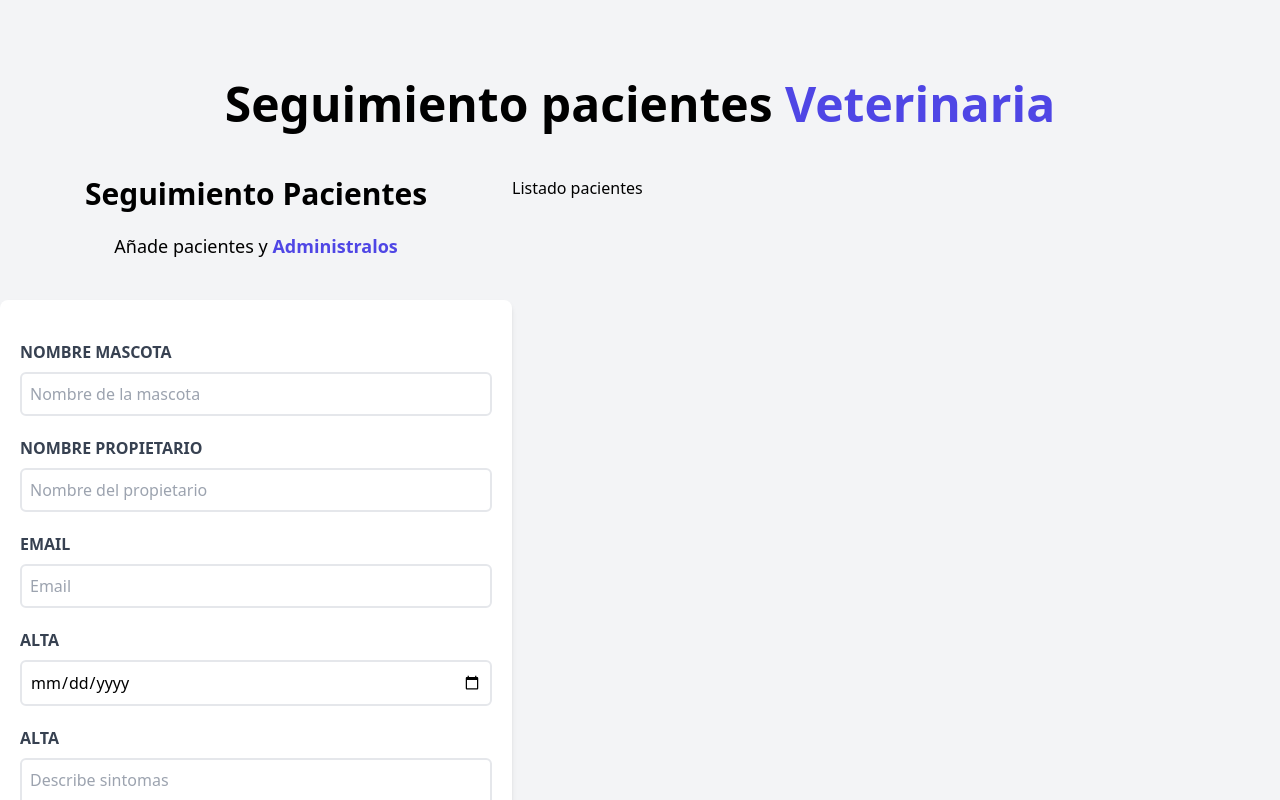
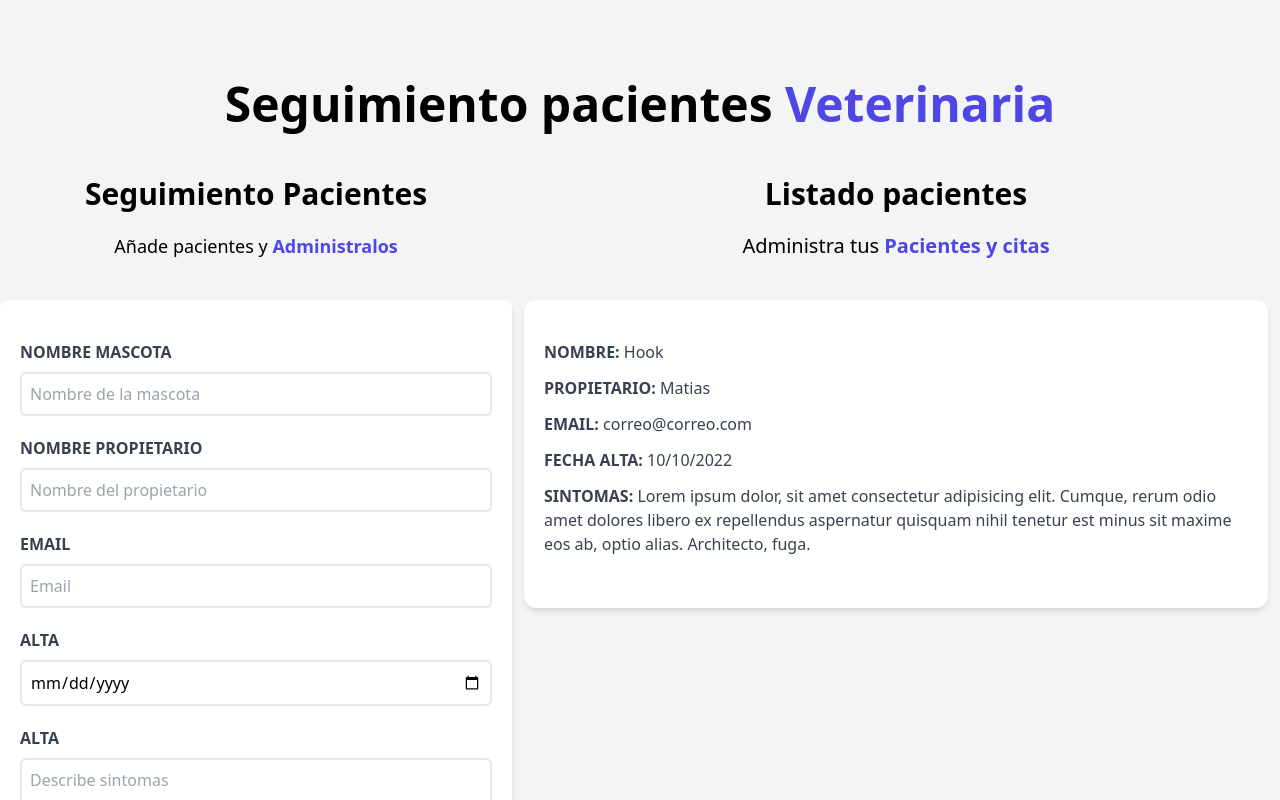
Before and after one commit to pbracciale86/onereact, a React (Vite) app: page / in a window 1280 px wide. Shown: the top 800 px of the page. Built offline with nearby package versions, Linux system fonts and the light colour scheme.

Commit message:
Creando componente paciente

```diff
--- a/src/components/ListadoPacientes.jsx
+++ b/src/components/ListadoPacientes.jsx
@@ -1,7 +1,13 @@
+import Paciente from "./Paciente";
+
 let ListadoPacientes = () => {
     return (
-        <div className="md:w-1/2 lg:w-3/5">
-            <h2>Listado pacientes</h2>
+        <div className="md:w-1/2 lg:w-3/5 md:h-screen overflow-y-scroll">
+            <h2 className="font-black text-3xl text-center">Listado pacientes</h2>
+            <p className="text-xl mt-5 mb-10 text-center">Administra tus {" "}
+                <span className="text-indigo-600 font-bold"> Pacientes y citas </span>
+            </p>
+        <Paciente/>
         </div>)
 }
 
--- /dev/null
+++ b/src/components/Paciente.jsx
@@ -0,0 +1,23 @@
+let Paciente = () => {
+    return (
+        <div className="m-3 bg-white shadow-md px-5 py-10 rounded-xl">
+            <p className="font-bold mb-3 text-gray-700 uppercase">Nombre: {" "}
+                <span className="font-normal normal-case"> Hook </span>
+            </p>
+            <p className="font-bold mb-3 text-gray-700 uppercase">Propietario: {" "}
+                <span className="font-normal normal-case"> Matias </span>
+            </p>
+            <p className="font-bold mb-3 text-gray-700 uppercase">Email: {" "}
+                <span className="font-normal normal-case"> correo@correo.com </span>
+            </p>
+            <p className="font-bold mb-3 text-gray-700 uppercase">Fecha alta: {" "}
+                <span className="font-normal normal-case"> 10/10/2022 </span>
+            </p>
+            <p className="font-bold mb-3 text-gray-700 uppercase">Sintomas: {" "}
+                <span className="font-normal normal-case"> Lorem ipsum dolor, sit amet consectetur adipisicing elit. Cumque, rerum odio amet dolores libero ex repellendus aspernatur quisquam nihil tenetur est minus sit maxime eos ab, optio alias. Architecto, fuga. </span>
+            </p>
+        </div>
+    )
+}
+
+export default Paciente;
```
